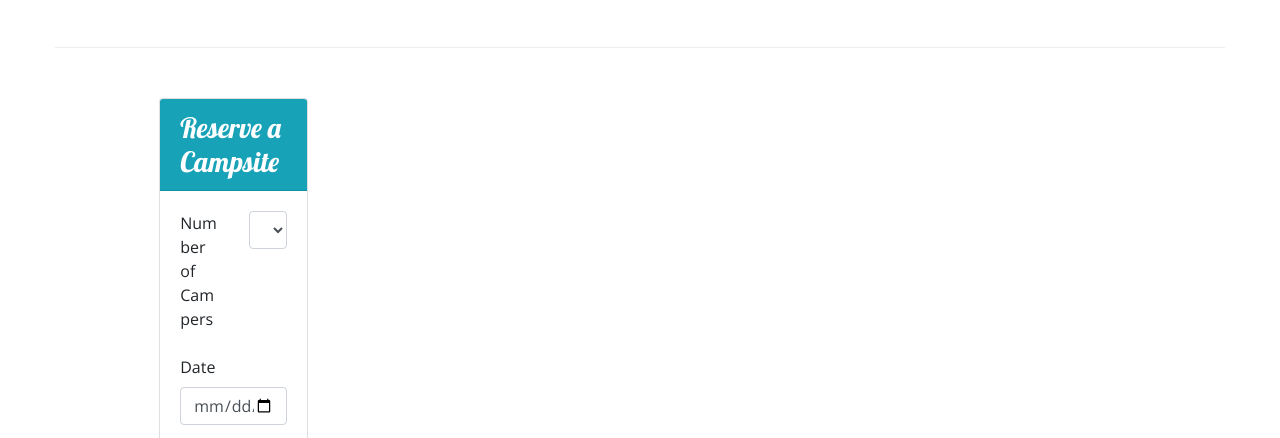
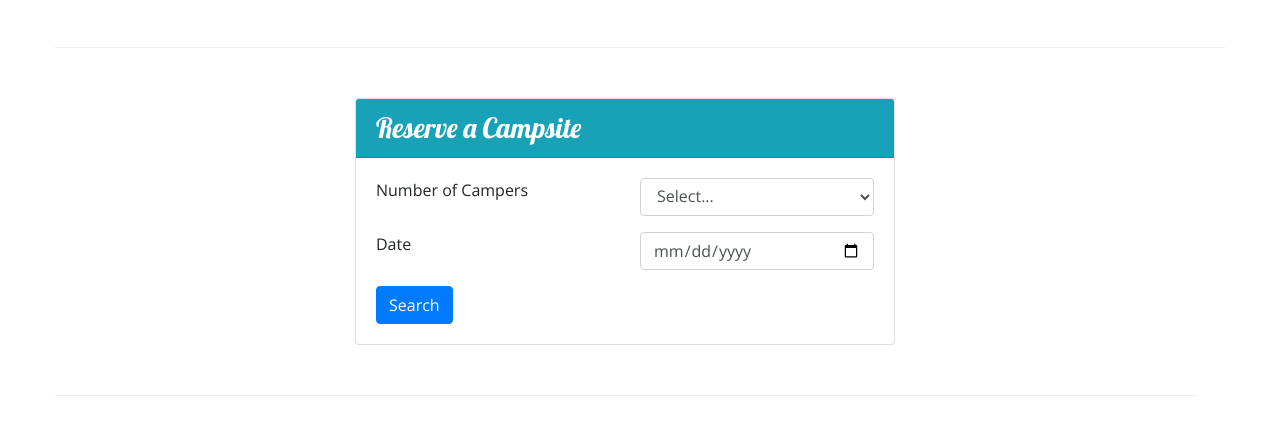
Before and after one commit to wesleyhedrick/NuCamp, a website: page index.html in a window 1280 px wide. Shown: the part 1593-2031 px from the top of the page. Drawn offline with nearby package versions, Linux system fonts and the light colour scheme.

Commit message:
fixed alignment of search box

```diff
--- a/index.html
+++ b/index.html
@@ -200,7 +200,7 @@
                 </div>
             </div>
 
-            <div class="row row-content">
+            <div class="row row-content w-100 d-flex justify-content-center">
                 <div class="col-sm-6 mx-auto">
                     <div class="card">
                         <h3 class="card-header bg-info text-white">
```
